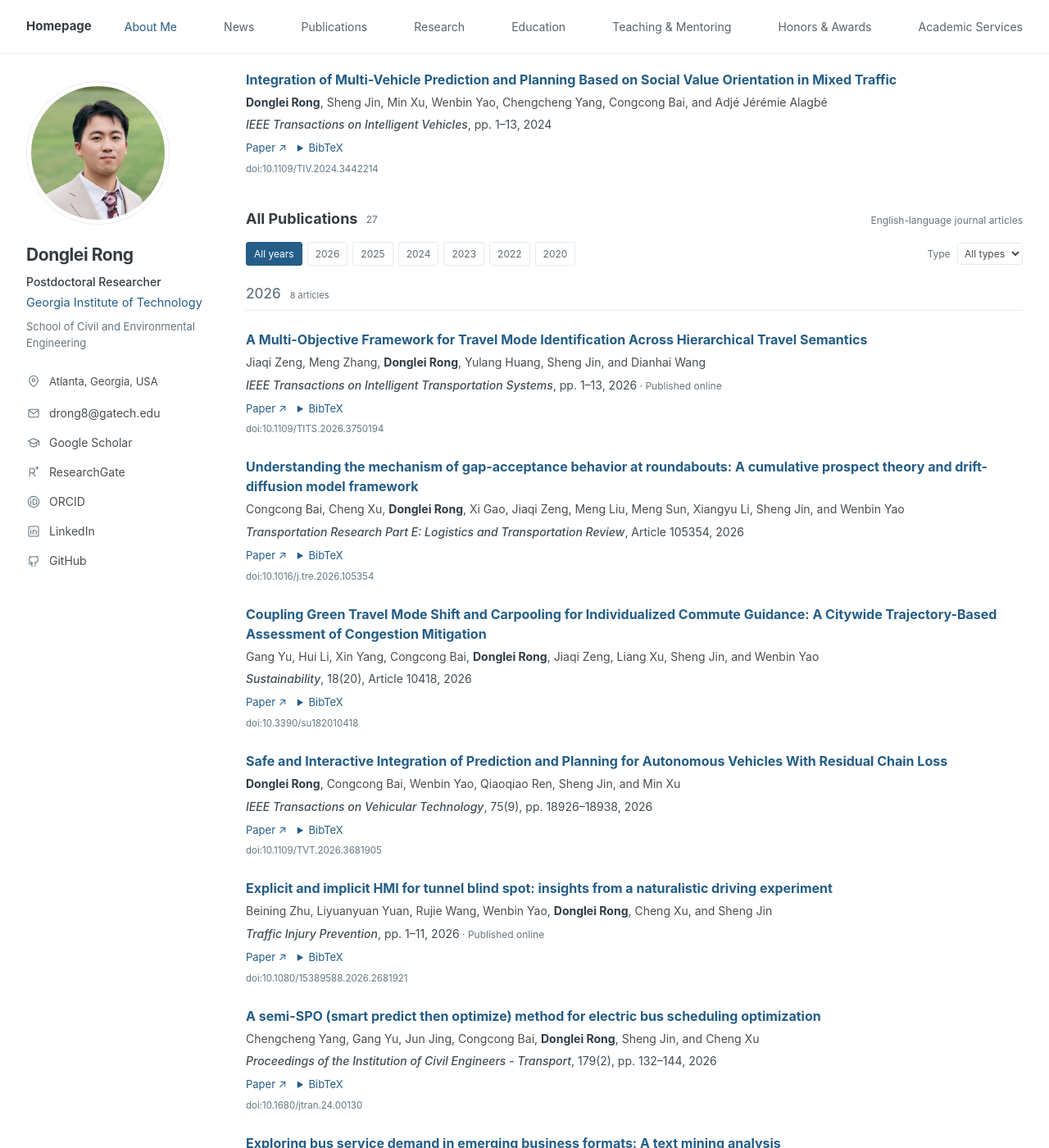
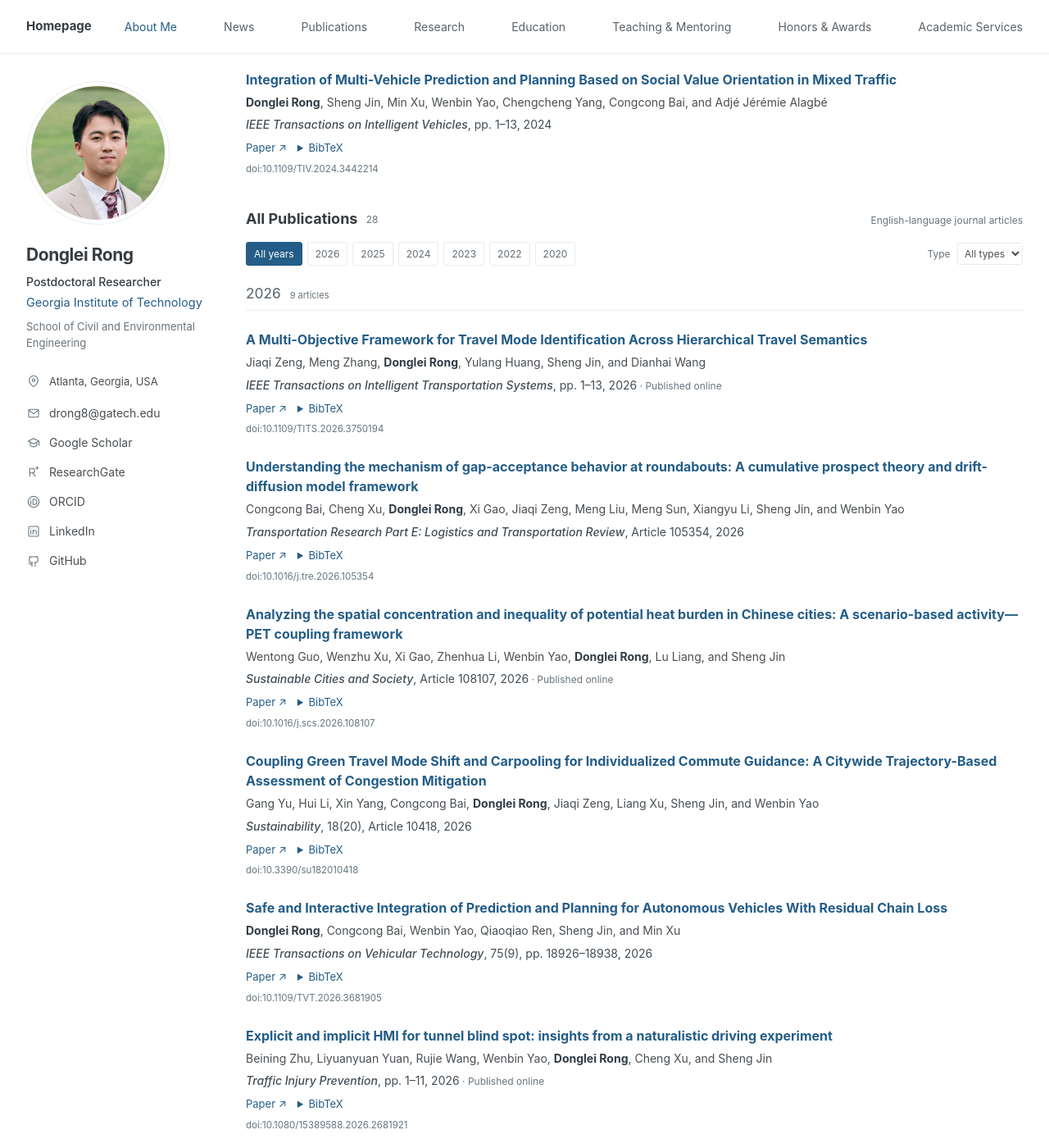
Before and after one commit to donglei-rong/donglei-rong.github.io, a Jekyll site: the page built from index.html, in a window 1280 px wide and 1400 px high, scrolled down 1757 px. Shown: the whole window at 82% size. Built offline with Jekyll 4.4.1, drawn with Linux system fonts in a browser that asks for light colours.

Commit message:
Add Sustainable Cities and Society potential heat burden paper

```diff
--- a/_data/publications.yml
+++ b/_data/publications.yml
@@ -788,3 +788,20 @@
   publication_status: online_first
   metadata_source_url: https://api.crossref.org/works/10.1109/TITS.2026.3750194
   last_verified: '2026-11-19'
+- id: journal-2026-potential-heat-burden
+  title: >-
+    Analyzing the spatial concentration and inequality of potential heat burden in
+    Chinese cities: A scenario-based activity—PET coupling framework
+  authors: Wentong Guo, Wenzhu Xu, Xi Gao, Zhenhua Li, Wenbin Yao, Donglei Rong, Lu Liang, and Sheng Jin
+  venue: Sustainable Cities and Society
+  year: 2026
+  type: journal
+  language: en
+  doi: 10.1016/j.scs.2026.108107
+  paper_url: https://www.sciencedirect.com/science/article/pii/S2210670726009820
+  selected: false
+  publication_date: '2026-11'
+  article_number: '108107'
+  publication_status: online_first
+  metadata_source_url: https://api.crossref.org/works/10.1016/j.scs.2026.108107
+  last_verified: '2026-11-23'
```
